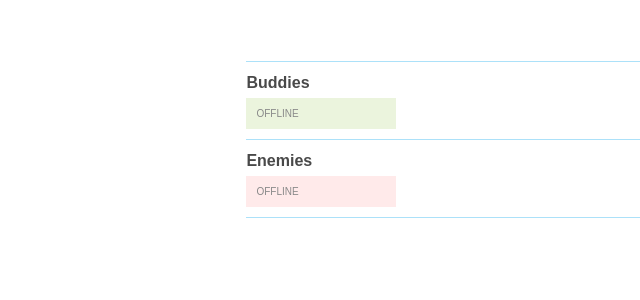
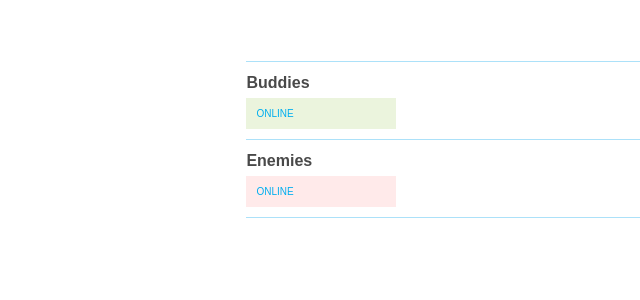
Before and after one commit to daleharvey/seaforium, a PHP site: template application/views/buddies.php in a window 1280 px wide. Shown: the part 194-494 px from the top of the page, without its empty margins (0-640 px from the left). Run offline with PHP 8.4, Linux system fonts and the light colour scheme; the template is opened without the code that fills it: most values are stand-ins (such as "Sample title", 1, 10 or a date in 2020); data that the repository does not hold is empty.

Commit message:
buddies now correctly report online status

```diff
--- a/application/views/buddies.php
+++ b/application/views/buddies.php
@@ -64,7 +64,7 @@ $commands = array(
 					<?php if ($buddies != FALSE) {
 						foreach($buddies->result() as $buddy) {
 
-						$online_status = $buddy->online === '1' ? 'online' : 'offline';
+						$online_status = $buddy->online === '0' ? 'offline' : 'online';
 					?>
 
 						<div class="buddy-listing">
@@ -81,7 +81,7 @@ $commands = array(
 					<?php if ($enemies != FALSE) {
 						foreach($enemies->result() as $enemy) {
 
-						$online_status = $enemy->online === '1' ? 'online' : 'offline';
+						$online_status = $enemy->online === '0' ? 'offline' : 'online';
 					?>
 
 						<div class="enemy-listing">
```
